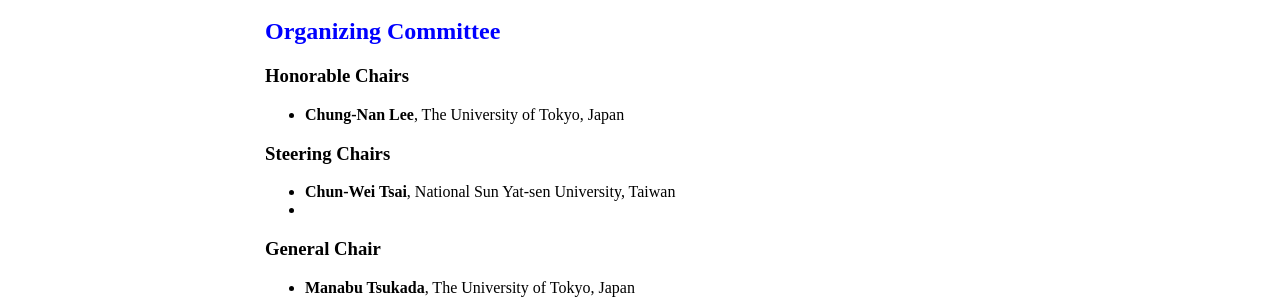
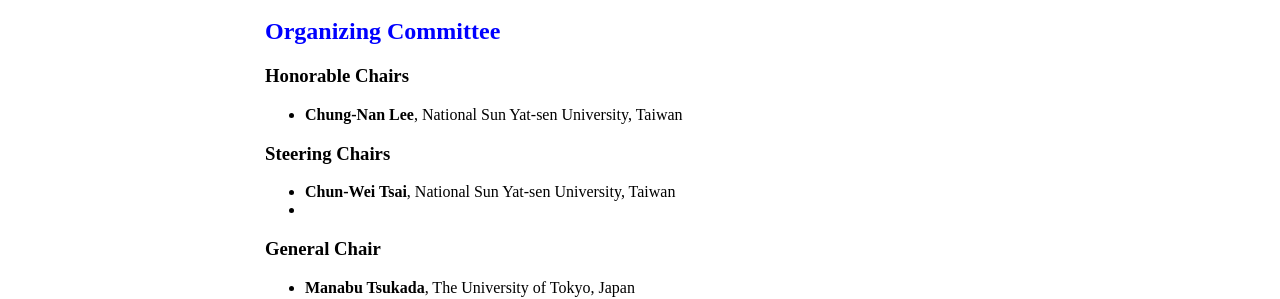
Before and after one commit to icea-conf/2026, a Jekyll site: the page built from committee/index.html, in a window 1280 px wide. Shown: the part 267-566 px from the top of the page. Built offline with Jekyll 4.4.1, drawn with Linux system fonts in a browser that asks for light colours.

Commit message:
Update index.html

```diff
--- a/committee/index.html
+++ b/committee/index.html
@@ -9,7 +9,7 @@
       <h2 style="color: #0000ff">Organizing Committee</h2>
       <h3>Honorable Chairs</h3>
       <ul>
-        <li><b>Chung-Nan Lee</b>, The University of Tokyo, Japan</li>
+        <li><b>Chung-Nan Lee</b>, National Sun Yat-sen University, Taiwan</li>
         <!--<li><b>Hiroshi Esaki</b>, The University of Tokyo, Japan</li>
         <li><b>Tarik Taleb</b>, Ruhr-Universität Bochum, Germany</li>
         -->
```
